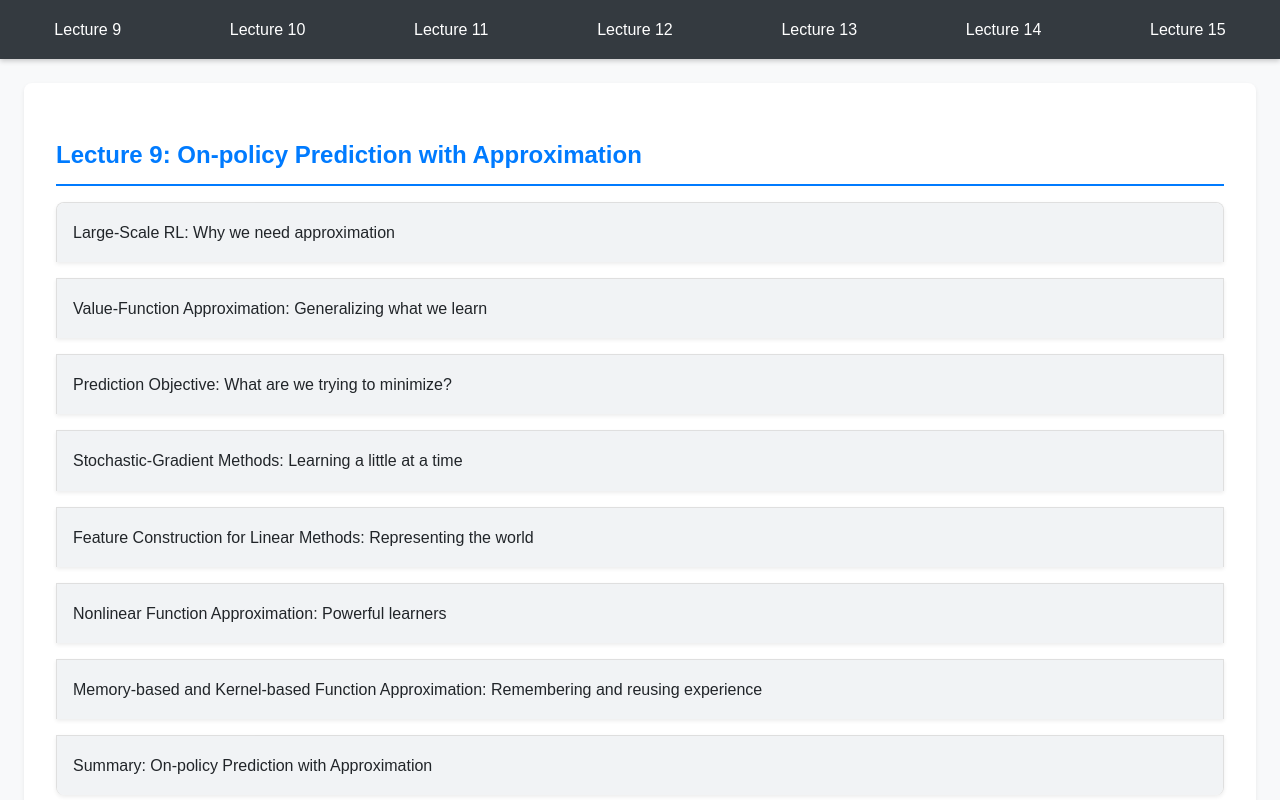
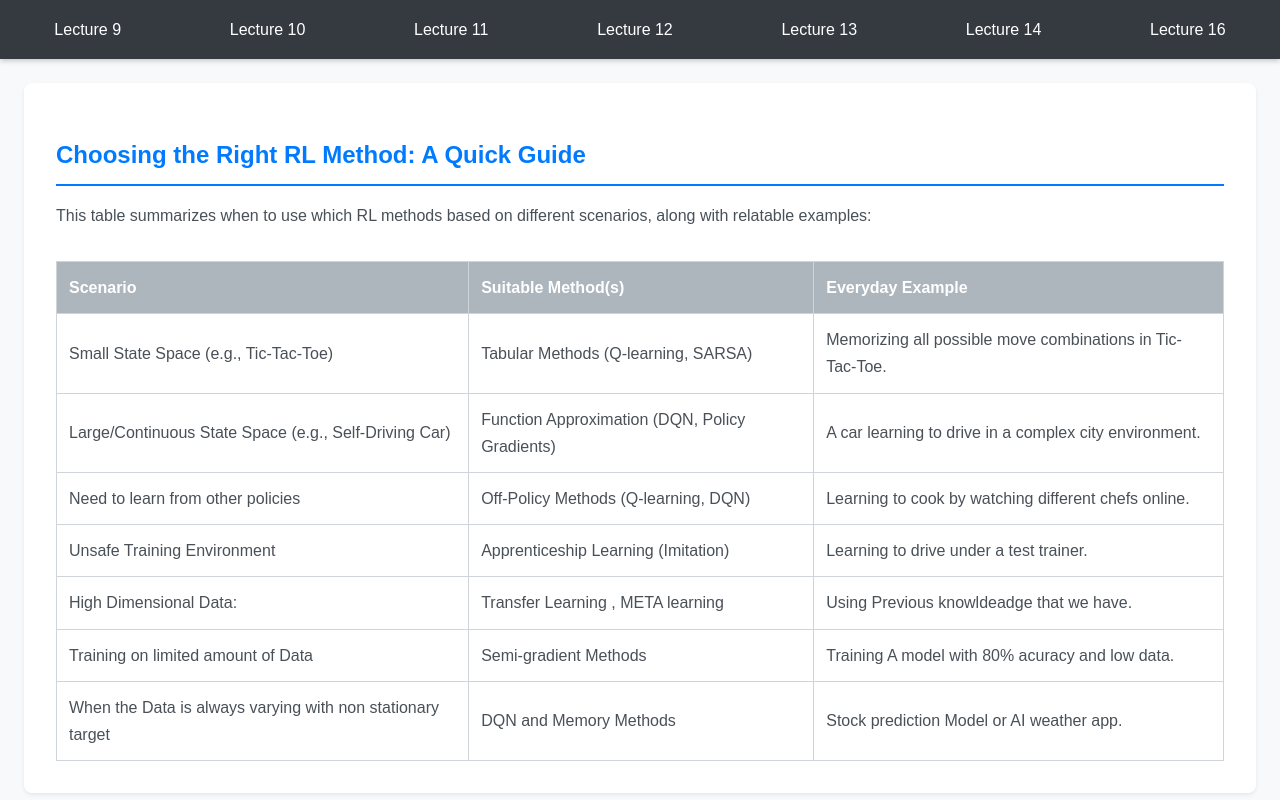
Before and after one commit to alihamzasultan/Rl, a plain HTML site: page index.html in a window 1280 px wide. Shown: the top 800 px of the page. Drawn offline with Linux system fonts and the light colour scheme.

Commit message:
Update index.html

```diff
--- a/index.html
+++ b/index.html
@@ -138,6 +138,23 @@
             padding: 0.75rem;
             margin-top: 0.5rem;
         }
+                /* Table Styles */
+                table {
+            width: 100%;
+            border-collapse: collapse;
+            margin-top: 2rem;
+        }
+
+        th, td {
+            border: 1px solid #ced4da;
+            padding: 0.75rem;
+            text-align: left;
+        }
+
+        th {
+            background-color: #adb5bd;
+            color: #fff;
+        }
 
     </style>
 </head>
@@ -151,12 +168,62 @@
             <li><a href="#lecture12">Lecture 12</a></li>
             <li><a href="#lecture13">Lecture 13</a></li>
             <li><a href="#lecture14">Lecture 14</a></li>
-            <li><a href="#lecture15">Lecture 15</a></li>
+            <li><a href="#lecture16">Lecture 16</a></li>
         </ul>
     </nav>
 
     <main>
+        <section id="method-selection">
+            <h2>Choosing the Right RL Method: A Quick Guide</h2>
+            <p>This table summarizes when to use which RL methods based on different scenarios, along with relatable examples:</p>
 
+            <table>
+                <thead>
+                    <tr>
+                        <th>Scenario</th>
+                        <th>Suitable Method(s)</th>
+                        <th>Everyday Example</th>
+                    </tr>
+                </thead>
+                <tbody>
+                    <tr>
+                        <td>Small State Space (e.g., Tic-Tac-Toe)</td>
+                        <td>Tabular Methods (Q-learning, SARSA)</td>
+                        <td>Memorizing all possible move combinations in Tic-Tac-Toe.</td>
+                    </tr>
+                    <tr>
+                        <td>Large/Continuous State Space (e.g., Self-Driving Car)</td>
+                        <td>Function Approximation (DQN, Policy Gradients)</td>
+                        <td>A car learning to drive in a complex city environment.</td>
+                    </tr>
+                    <tr>
+                        <td>Need to learn from other policies</td>
+                        <td>Off-Policy Methods (Q-learning, DQN)</td>
+                        <td>Learning to cook by watching different chefs online.</td>
+                    </tr>
+                     <tr>
+                        <td>Unsafe Training Environment</td>
+                        <td>Apprenticeship Learning (Imitation)</td>
+                        <td>Learning to drive under a test trainer.</td>
+                    </tr>
+                     <tr>
+                        <td>High Dimensional Data:</td>
+                        <td>Transfer Learning , META learning</td>
+                        <td>Using Previous knowldeadge that we have. </td>
+                    </tr>
+                    <tr>
+                        <td>Training on limited amount of Data</td>
+                        <td>Semi-gradient Methods</td>
+                        <td>Training A model with 80% acuracy and low data. </td>
+                    </tr>
+                     <tr>
+                        <td>When the Data is always varying with non stationary target</td>
+                        <td>DQN and Memory Methods</td>
+                        <td>Stock prediction Model or AI weather app. </td>
+                    </tr>
+                </tbody>
+            </table>
+        </section>
         <!-- Lecture 9: On-policy Prediction with Approximation -->
         <section id="lecture9">
             <h2>Lecture 9: On-policy Prediction with Approximation</h2>
@@ -685,9 +752,9 @@
             </div>
         </section>
 
-         <!-- Lecture 15: Inverse Reinforcement Learning -->
-        <section id="lecture15">
-            <h2>Lecture 15: Inverse Reinforcement Learning</h2>
+         <!-- Lecture 16: Inverse Reinforcement Learning -->
+        <section id="lecture16">
+            <h2>Lecture 16: Inverse Reinforcement Learning</h2>
             <div class="accordion">
                 <div class="card">
                     <div class="card-header" onclick="toggleCard('challengesML')">
@@ -747,10 +814,10 @@
                   </div>
 
                   <div class="card">
-                    <div class="card-header" onclick="toggleCard('summary15')">
+                    <div class="card-header" onclick="toggleCard('summary16')">
                      Summary:
                     </div>
-                    <div class="card-body" id="summary15">
+                    <div class="card-body" id="summary16">
                          <p> <b>Key TakeAway:</b>  Use learning. </p>
                     </div>
                   </div>
```
